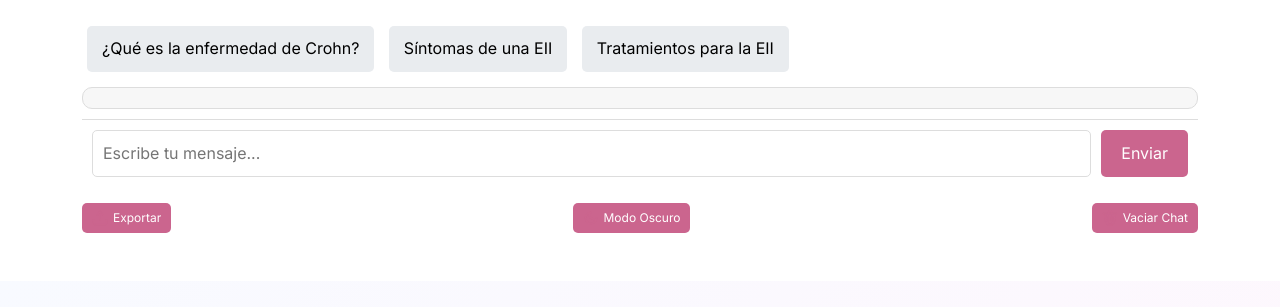
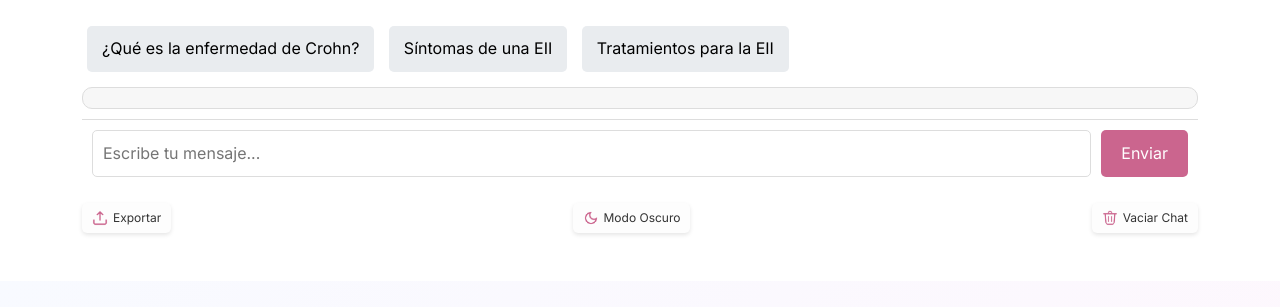
Before and after one commit to albertoruibalojea/albertoruibalojea.github.io, a plain HTML site: page chat.html in a window 1280 px wide. Shown: the part 255-562 px from the top of the page. Drawn offline with Linux system fonts and the light colour scheme.

Commit message:
Refactor button styles in chat.html and flatus.html for improved UI consistency and dark mode support

```diff
--- a/chat.html
+++ b/chat.html
@@ -109,14 +109,21 @@
             align-items: center;
             justify-content: center;
             padding: 5px 10px;
-            font-size: 12px; /* Tamaño menor */
-            font-weight: normal; /* Sin negrita */
-            background-color: #cb658e;
-            color: white;
+            font-size: 12px;
+            /* Tamaño menor */
+            font-weight: normal;
+            /* Sin negrita */
+            background-color: #fdfdfd;
+            /* Color de fondo */
+            color: #333;
+            /* Texto oscuro */
             border: none;
             border-radius: 5px;
             gap: 5px;
+            box-shadow: 0px 2px 4px rgba(0, 0, 0, 0.1);
+            /* Sombra ligera */
         }
+
         .btn-custom img {
             width: 16px;
             height: 16px;
@@ -138,25 +145,32 @@
             background-color: #121212;
             color: #f1f1f1;
         }
+
         body.dark-mode .message.user {
             background-color: #bb4b6c;
         }
+
         body.dark-mode .message.assistant {
-            background-color: #333333; /* Ajustado para mejor contraste */
+            background-color: #333333;
+            /* Ajustado para mejor contraste */
             color: #f1f1f1;
         }
+
         body.dark-mode #input-container {
             background-color: #1e1e1e;
             border-top: 1px solid #333;
         }
+
         body.dark-mode #chat-container {
             background-color: #1e1e1e;
             border: 1px solid #333;
         }
+
         body.dark-mode #suggestions button {
             background-color: #333;
             color: #f1f1f1;
         }
+
         body.dark-mode #suggestions button:hover {
             background-color: #bb4b6c;
         }
```
Also changed, not shown: flatus.html (+19 -5 lines).
